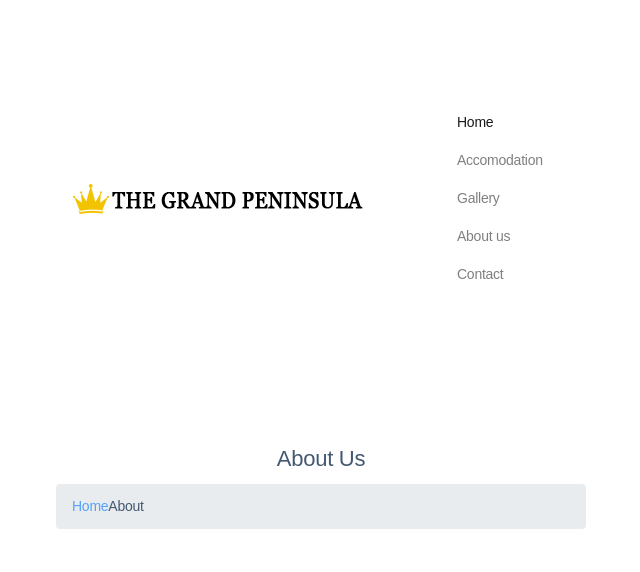
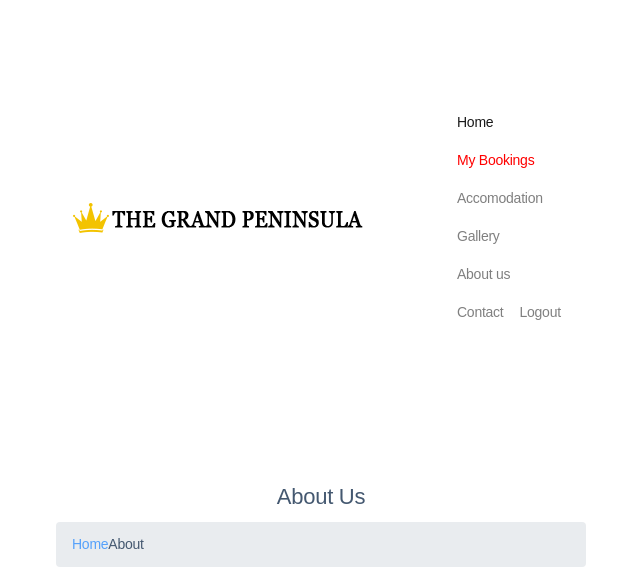
Before and after one commit to rahulsuresh-git/DBMS-HotelManagementSystem, a PHP site: page /about.html in a window 1280 px wide. Shown: the top 572 px of the page, without its empty margins (319-959 px from the left). Run offline with PHP 8.4, Linux system fonts and the light colour scheme.

Commit message:
Chetan push 2
halka sa changes

```diff
--- a/about.html
+++ b/about.html
@@ -33,10 +33,12 @@
                     <div class="collapse navbar-collapse offset" id="navbarSupportedContent">
                         <ul class="nav navbar-nav menu_nav ml-auto">
                             <li class="nav-item active"><a class="nav-link" href="index.php">Home</a></li>
+                            <li class="nav-item" > <a style="color:red" class="nav-link" href="mybookings.php">My Bookings</a></li>
                         <li class="nav-item"><a class="nav-link" href="accomodation.html">Accomodation</a></li>
                         <li class="nav-item"><a class="nav-link" href="gallery.html">Gallery</a></li>
                         <li class="nav-item"><a class="nav-link" href="about.html">About us</a></li>
                         <li class="nav-item"><a class="nav-link" href="contact.html">Contact</a></li>
+                            <li class="nav-item"><a class="nav-link" href="logout.php">Logout</a></li>
                         </ul>
                     </div>
                 </nav>
--- a/accomodation.html
+++ b/accomodation.html
@@ -33,10 +33,12 @@
                     <div class="collapse navbar-collapse offset" id="navbarSupportedContent">
                         <ul class="nav navbar-nav menu_nav ml-auto">
                             <li class="nav-item active"><a class="nav-link" href="index.php">Home</a></li>
+                            <li class="nav-item" > <a style="color:red" class="nav-link" href="mybookings.php">My Bookings</a></li>
                         <li class="nav-item"><a class="nav-link" href="accomodation.html">Accomodation</a></li>
                         <li class="nav-item"><a class="nav-link" href="gallery.html">Gallery</a></li>
                         <li class="nav-item"><a class="nav-link" href="about.html">About us</a></li>
                         <li class="nav-item"><a class="nav-link" href="contact.html">Contact</a></li>
+                            <li class="nav-item"><a class="nav-link" href="logout.php">Logout</a></li>
                         </ul>
                     </div>
                 </nav>
--- a/contact.html
+++ b/contact.html
@@ -33,10 +33,12 @@
                     <div class="collapse navbar-collapse offset" id="navbarSupportedContent">
                         <ul class="nav navbar-nav menu_nav ml-auto">
                             <li class="nav-item active"><a class="nav-link" href="index.php">Home</a></li>
+                             <li class="nav-item" > <a style="color:red" class="nav-link" href="mybookings.php">My Bookings</a></li>
                         <li class="nav-item"><a class="nav-link" href="accomodation.html">Accomodation</a></li>
                         <li class="nav-item"><a class="nav-link" href="gallery.html">Gallery</a></li>
                         <li class="nav-item"><a class="nav-link" href="about.html">About us</a></li>
                         <li class="nav-item"><a class="nav-link" href="contact.html">Contact</a></li>
+                            <li class="nav-item"><a class="nav-link" href="logout.php">Logout</a></li>
                         </ul>
                     </div>
                 </nav>
--- a/gallery.html
+++ b/gallery.html
@@ -34,10 +34,12 @@
                     <div class="collapse navbar-collapse offset" id="navbarSupportedContent">
                         <ul class="nav navbar-nav menu_nav ml-auto">
                             <li class="nav-item active"><a class="nav-link" href="index.php">Home</a></li>
+                            <li class="nav-item" > <a style="color:red" class="nav-link" href="mybookings.php">My Bookings</a></li>
                         <li class="nav-item"><a class="nav-link" href="accomodation.html">Accomodation</a></li>
                         <li class="nav-item"><a class="nav-link" href="gallery.html">Gallery</a></li>
                         <li class="nav-item"><a class="nav-link" href="about.html">About us</a></li>
                         <li class="nav-item"><a class="nav-link" href="contact.html">Contact</a></li>
+                            <li class="nav-item"><a class="nav-link" href="logout.php">Logout</a></li>
                         </ul>
                     </div>
                 </nav>
--- a/home.php
+++ b/home.php
@@ -100,7 +100,6 @@ else {
                     <h2>Relax Your Mind</h2>
                     <p>Service is exceptionally friendly and amenities are plentiful, ensuring the most pleasurable and
                         memorable stay.</p>
-                    <a href="#" class="btn theme_btn button_hover">Explore now</a>
                 </div>
             </div>
         </div>
@@ -443,7 +442,10 @@ else {
                     made with <i class="fa fa-heart-o" aria-hidden="true"></i> by <a href="https://colorlib.com" target="_blank">Colorlib</a>
                     <!-- Link back to Colorlib can't be removed. Template is licensed under CC BY 3.0. -->
                 </p>
+
                 <div class="col-lg-4 col-sm-12 footer-social">
+
+
                     <a href="#"><i class="fa fa-facebook"></i></a>
                     <a href="#"><i class="fa fa-twitter"></i></a>
                     <a href="#"><i class="fa fa-dribbble"></i></a>
```
